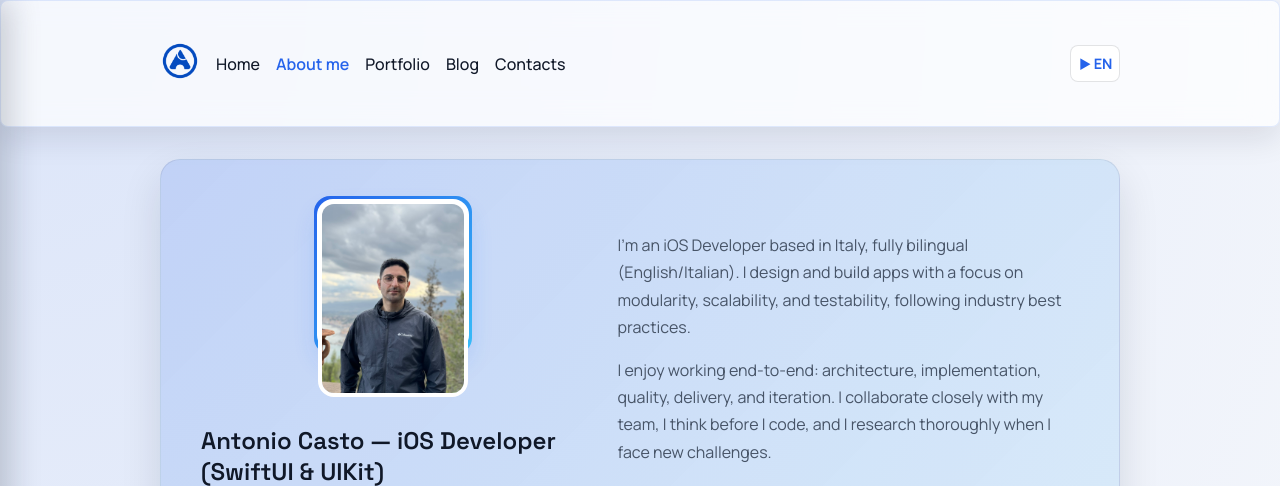
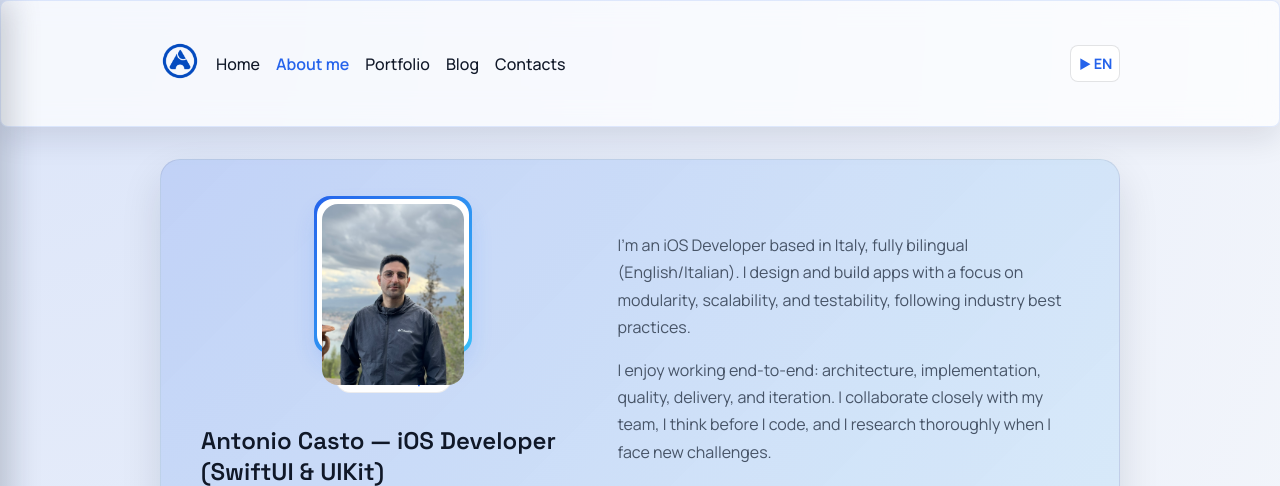
Before and after one commit to antoniocasto/acasto.dev, a Jekyll site: the page built from en/about.markdown, in a window 1280 px wide. Shown: the top 486 px of the page. Built offline with Jekyll 4.4.1, drawn with Linux system fonts in a browser that asks for light colours.

Commit message:
Align about avatar image with ring

```diff
--- a/_sass/_about.scss
+++ b/_sass/_about.scss
@@ -67,14 +67,13 @@
 }
 
 .avatar-image {
-  inline-size: 100%;
-  block-size: 100%;
+  inline-size: calc(100% - 8px);
+  block-size: calc(100% - 8px);
   border-radius: 16px;
   object-fit: cover;
   display: block;
   position: relative;
   z-index: 1;
-  border: 4px solid var(--surface-color);
   box-sizing: border-box;
 }
 
```
